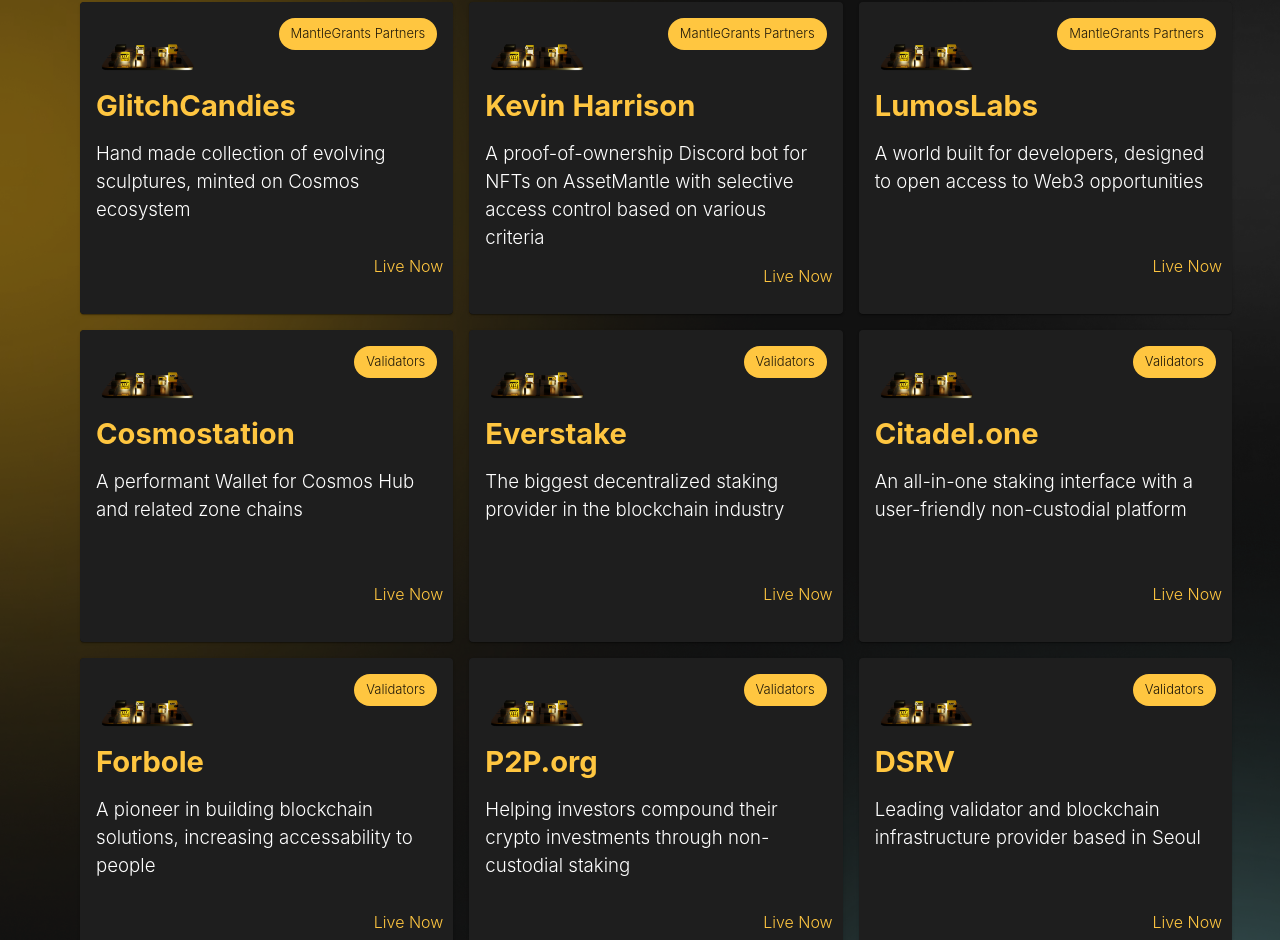
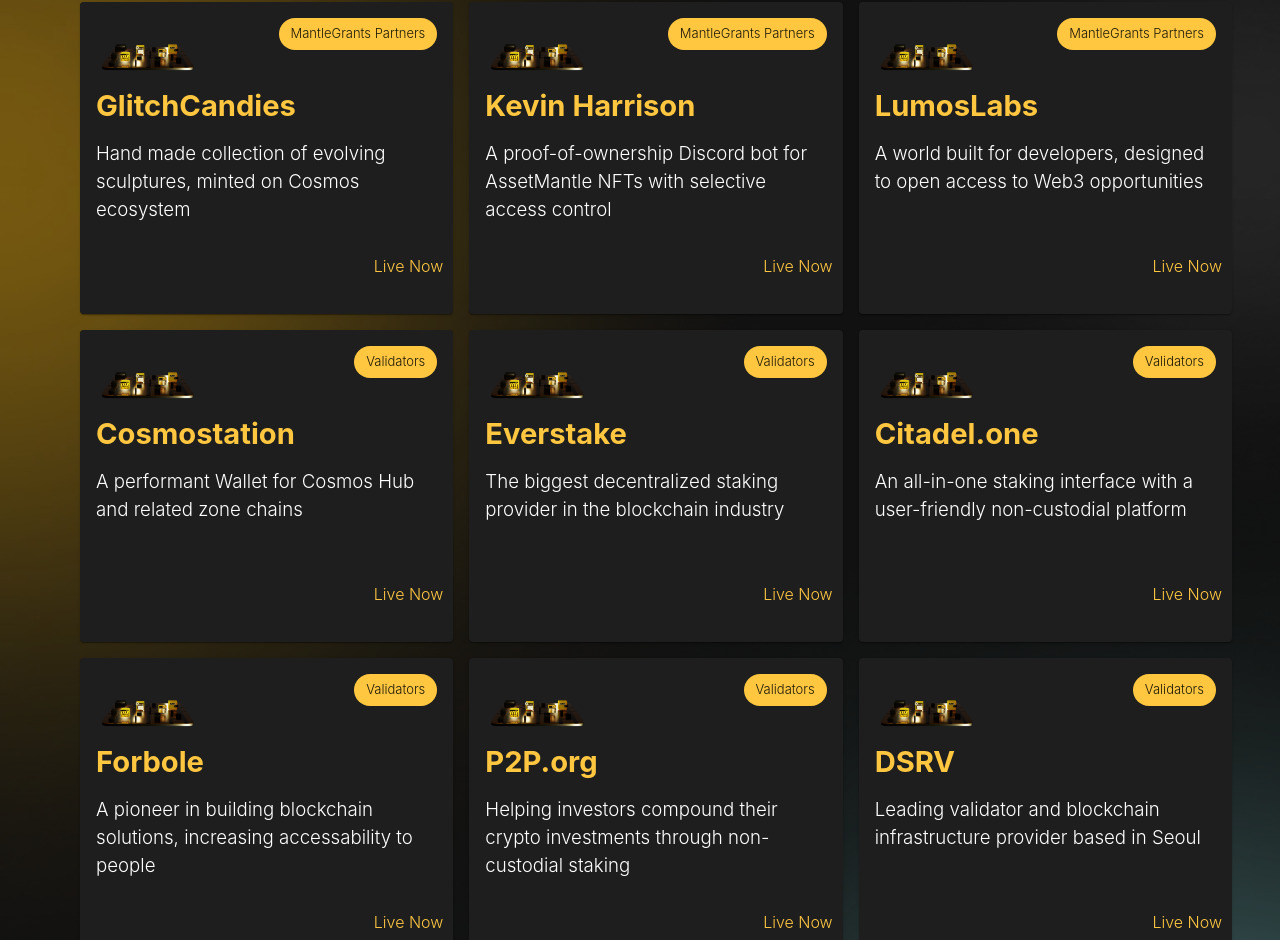
Before and after one commit to AssetMantle/website, a Next.js app: page /ecosystems in a window 1280 px wide. Shown: the part 2200-3140 px from the top of the page. Built offline with nearby package versions, Linux system fonts and the light colour scheme.

Commit message:
curated description for Kevin

```diff
--- a/views/EcosystemsLowerSection.js
+++ b/views/EcosystemsLowerSection.js
@@ -113,7 +113,7 @@ const configData = [
     name: "Kevin Harrison",
     filters: ["MantleGrants Partners", "MantleLabs"],
     description:
-      "A proof-of-ownership Discord bot for NFTs on AssetMantle with selective access control based on various criteria",
+      "A proof-of-ownership Discord bot for AssetMantle NFTs with selective access control",
   },
   {
     name: "LumosLabs",
```
